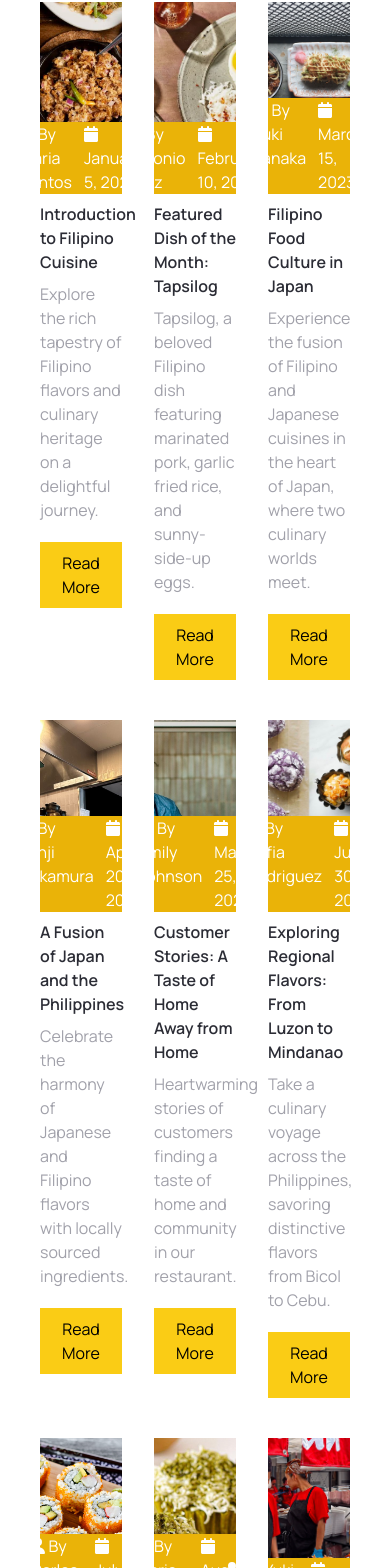
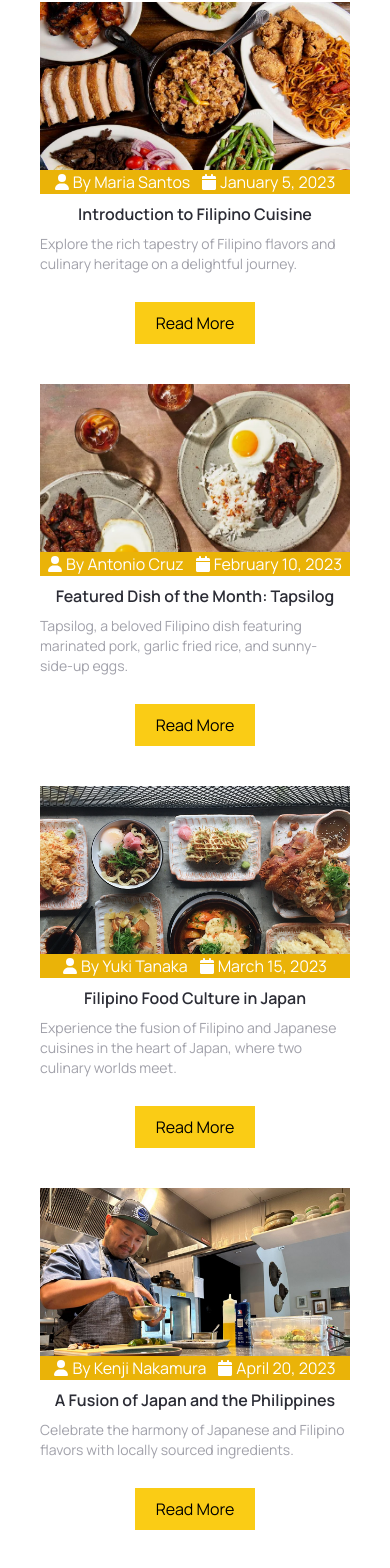
Before and after one commit to yasukomiyazawa/Online-Restaurant-Website---Mama-Silog, a Next.js app: page /blogs in a window 390 px wide. Shown: the part 276-1844 px from the top of the page. Built offline with nearby package versions, Linux system fonts and the light colour scheme.

Commit message:
made blogs page responsive

```diff
--- a/components/BlogsCard.tsx
+++ b/components/BlogsCard.tsx
@@ -36,9 +36,13 @@ const BlogsCard = ({
             </div>
           </div>
         </div>
-        <div>
-          <h3 className="text-black-100 font-semibold my-2">{title}</h3>
-          <p className="text-zinc-400 mb-2">{description}</p>
+        <div className="max-xl:flex max-xl:flex-col max-xl:items-center">
+          <h3 className="text-black-100 font-semibold my-2 max-xl:base max-xl:flex max-xl:justify-center">
+            {title}
+          </h3>
+          <p className="text-zinc-400 mb-2 max-xl:text-sm max-xl:flex max-xl:justify-center">
+            {description}
+          </p>
         </div>
       </div>
     </>
--- a/pages/blogs.tsx
+++ b/pages/blogs.tsx
@@ -13,8 +13,8 @@ const blogs = () => {
           <PageBanner bgImg="bg-menuBanner" title="Blogs" />
         </div>
 
-        <div className="grid grid-cols-3 grid-flow-row gap-y-10 gap-x-8 m-10">
-          <div>
+        <div className="grid grid-cols-3 grid-flow-row gap-y-10 gap-x-8 m-10 max-xl:grid-cols-1">
+          <div className="max-xl:flex max-xl:flex-col max-xl:items-center">
             <BlogsCard
               bgImg="bg-blog1"
               user="Maria Santos"
@@ -22,9 +22,13 @@ const blogs = () => {
               title="Introduction to Filipino Cuisine"
               description="Explore the rich tapestry of Filipino flavors and culinary heritage on a delightful journey."
             />
-            <CustomButton title="Read More" href="/blog1" />
+            <CustomButton
+              title="Read More"
+              href="/blog1"
+              // style="max-xl:flex max-xl:justify-content"
+            />
           </div>
-          <div>
+          <div className="max-xl:flex max-xl:flex-col max-xl:items-center">
             <BlogsCard
               bgImg="bg-blog2"
               user="Antonio Cruz"
@@ -34,7 +38,7 @@ const blogs = () => {
             />
             <CustomButton title="Read More" href="/blog2" />
           </div>
-          <div>
+          <div className="max-xl:flex max-xl:flex-col max-xl:items-center">
             <BlogsCard
               bgImg="bg-blog3"
               user="Yuki Tanaka"
@@ -44,7 +48,7 @@ const blogs = () => {
             />
             <CustomButton title="Read More" href="/blog3" />
           </div>
-          <div>
+          <div className="max-xl:flex max-xl:flex-col max-xl:items-center">
             <BlogsCard
               bgImg="bg-blog4"
               user="Kenji Nakamura"
@@ -54,7 +58,7 @@ const blogs = () => {
             />
             <CustomButton title="Read More" href="/blog4" />
           </div>
-          <div>
+          <div className="max-xl:flex max-xl:flex-col max-xl:items-center">
             <BlogsCard
               bgImg="bg-blog5"
               user="Emily Johnson"
@@ -64,7 +68,7 @@ const blogs = () => {
             />
             <CustomButton title="Read More" href="/blog5" />
           </div>
-          <div>
+          <div className="max-xl:flex max-xl:flex-col max-xl:items-center">
             <BlogsCard
               bgImg="bg-blog6"
               user="Sofia Rodriguez"
@@ -74,7 +78,7 @@ const blogs = () => {
             />
             <CustomButton title="Read More" href="/blog6" />
           </div>
-          <div>
+          <div className="max-xl:flex max-xl:flex-col max-xl:items-center">
             <BlogsCard
               bgImg="bg-blog7"
               user="Carlos Santos"
@@ -84,7 +88,7 @@ const blogs = () => {
             />
             <CustomButton title="Read More" href="/blog7" />
           </div>
-          <div>
+          <div className="max-xl:flex max-xl:flex-col max-xl:items-center">
             <BlogsCard
               bgImg="bg-blog8"
               user="Maria Tanaka"
@@ -94,9 +98,9 @@ const blogs = () => {
             />
             <CustomButton title="Read More" href="/blog8" />
           </div>
-          <div>
+          <div className="max-xl:flex max-xl:flex-col max-xl:items-center">
             <BlogsCard
-              bgImg="bg-blog9"
+              bgImg="bg-blog9 bg-top"
               user="Yuki Nakamura"
               date="September 10, 2023"
               title="Filipino Festivals in Japan"
```
